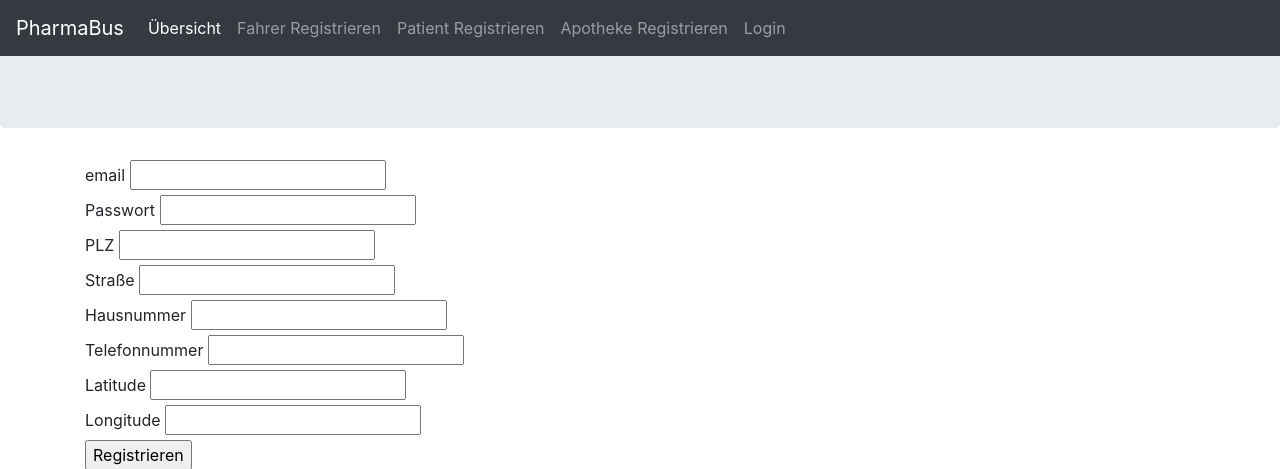
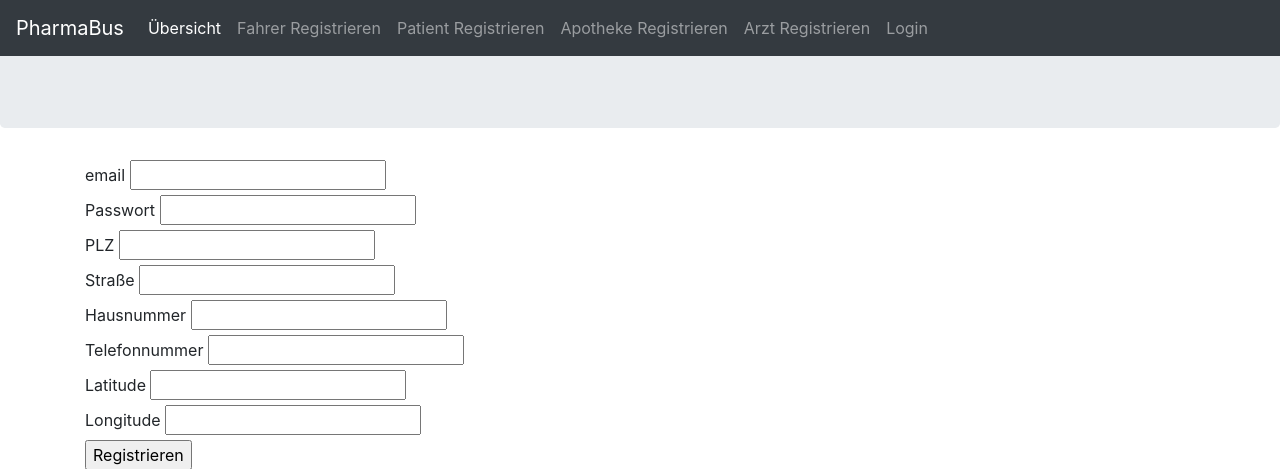
Before and after one commit to kallle/pharmabus, a Python web app: template templates/register_doctor.html in a window 1280 px wide. Shown: the top 469 px of the page. Run offline with Jinja, Linux system fonts and the light colour scheme; the template is opened without the code that fills it, so the values that code supplies are empty; some libraries are stand-ins or nearby versions.

Commit message:
doctor can now be registered

```diff
--- a/templates/base.html
+++ b/templates/base.html
@@ -48,6 +48,9 @@
             </li>
             <li class="nav-item">
                 <a class="nav-link" href="{{url_for('register_pharmacy')}}">Apotheke Registrieren</a>
+            </li>
+            <li class="nav-item">
+                <a class="nav-link" href="{{url_for('register_doctor')}}">Arzt Registrieren</a>
             </li>
             {% endif %}
           <li class="nav-item">
```
